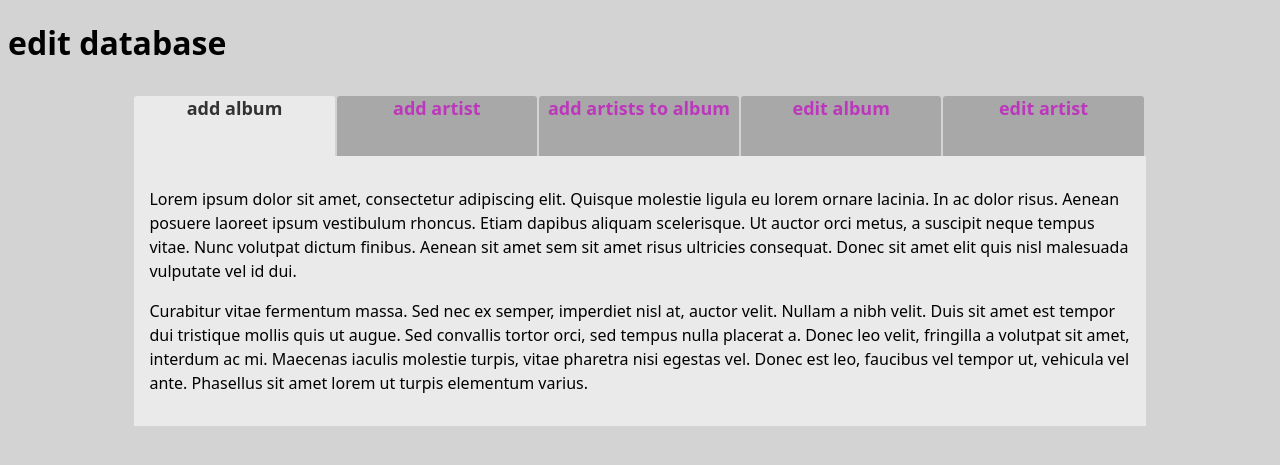
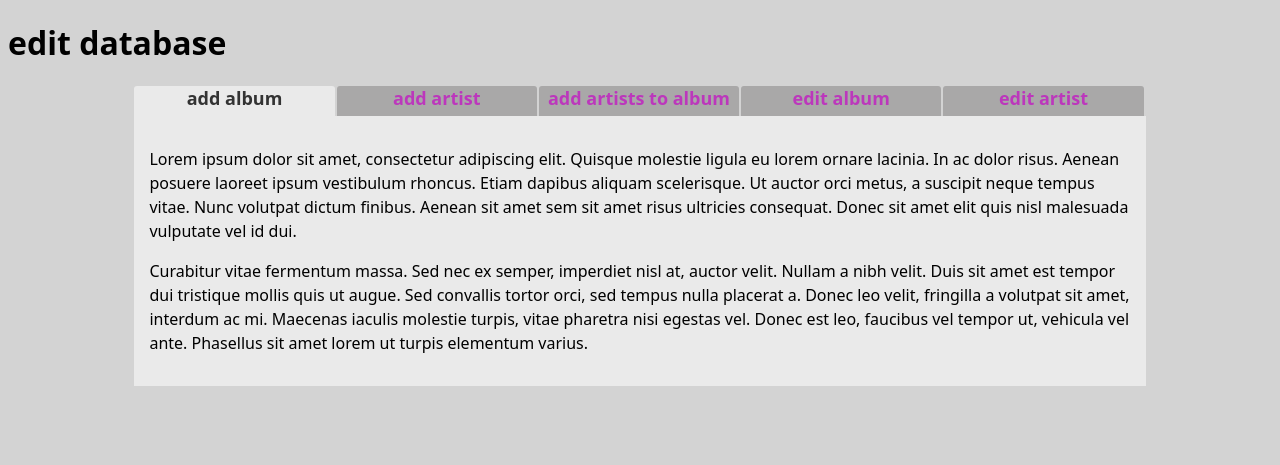
Before and after one commit to krzyssikora/media_list, a Flask app: page /edit in a window 1280 px wide. Shown: the part 61-526 px from the top of the page. Run offline with Flask 2, Linux system fonts and the light colour scheme; some libraries are stand-ins or nearby versions.

Commit message:
added submenu to edit

```diff
--- a/music_flask/music_flask/__init__.py
+++ b/music_flask/music_flask/__init__.py
@@ -77,5 +77,11 @@ def about():
     return render_template('about.html', title=title)
 
 
+@app.route('/edit_test')
+def edit_test():
+    title = 'test'
+    return render_template('edit_test.html', title=title)
+
+
 if __name__ == '__main__':
     app.run(debug=True)
--- a/music_flask/music_flask/static/css/styles.css
+++ b/music_flask/music_flask/static/css/styles.css
@@ -192,7 +192,6 @@ table {
 }
 
 #tabs > ul > li {
-  padding-top: 10px;
   min-width: 20%;
   font-size: large;
   font-weight: bold;
@@ -200,15 +199,15 @@ table {
 
 #tabs > ul > li > a {
 	display: block;
-	height: 60px;
-	/* line-height: 30px; */
+	height: 30px;
 	margin-right: 2px;
   background-color: rgb(169, 168, 168);
 	color: rgb(188, 55, 188);
   text-decoration: none;
-	/* padding: 0 10px; */
 	border-radius: 3px 3px 0 0;
   overflow: hidden;
+  position: relative;
+  bottom: 0;
 }
 
 #tabs > div {
--- a/music_flask/music_flask/static/js/script.js
+++ b/music_flask/music_flask/static/js/script.js
@@ -53,24 +53,24 @@
         if (window.innerWidth < 450) {
             this.document.getElementById('btn-50').style.display = 'none'
         };
+
+        // get rid of some buttons if window too small
         window.onresize = function() {
             var width = window.innerWidth;
             if (width < 420) {
-                console.log(`below: ${width}`)
                 document.getElementById('btn-20').style.display = 'none'
                 document.getElementById('btn-50').style.display = 'none'
             };
             if (width >= 420 & width < 450) {
-                console.log(`between ${width}`)
                 document.getElementById('btn-20').style.display = 'inline'
                 document.getElementById('btn-50').style.display = 'none'
             };
             if (width >= 450) {
-                console.log(`over ${width}`)
                 document.getElementById('btn-20').style.display = 'inline'
                 document.getElementById('btn-50').style.display = 'inline'
             };
         };
+
         // lower div for pages controls
         pages_controls_bottom.innerHTML =
         `<a href="#" id="first-bottom" class="slide">\<\<</a>
--- a/music_flask/music_flask/static/js/script_edit.js
+++ b/music_flask/music_flask/static/js/script_edit.js
@@ -2,6 +2,8 @@
     "use strict";
 
     const tabs = document.querySelectorAll("#tabs > ul > li > a");
+
+	resizeTabs();
 
 	/*for ( let eachTab of tabs){ eachTab.addEventListener("click", selectTab);}*/
 
@@ -31,4 +33,30 @@
 			}, 20);
 		}, {capture:false, once:true, passive:false});
 	};
+
+	function resizeTabs() {
+		var width = window.innerWidth;
+		if (width > 1100) {
+			tabs.forEach(function(elt){
+				elt.style.height = '30px'
+			})
+		} else if (width > 600) {
+			tabs.forEach(function(elt){
+				elt.style.height = '60px'
+			})
+		} else if (width > 500) {
+			tabs.forEach(function(elt){
+				elt.style.height = '90px'
+			})
+		} else {
+			tabs.forEach(function(elt){
+				elt.style.height = '120px'
+			})
+		};
+	}
+
+	window.onresize = function() {
+		resizeTabs();
+	};
+
 })();
--- a/music_flask/music_flask/templates/edit.html
+++ b/music_flask/music_flask/templates/edit.html
@@ -1,5 +1,11 @@
 {% extends "layout.html" %}
 {% block content %}
+<script src="https://code.jquery.com/jquery-2.1.4.min.js"></script>
+<script>
+    $(function(){
+      $("#includedContent").load("{{ url_for('edit_test') }}");
+    });
+</script>
 <div>
     <h1>{{ title }}</h1>
     <div id="tabs">
@@ -12,13 +18,8 @@
 		</ul>
 
 		<div id="tabs-1" class="visible">
-			<p>
-				Lorem ipsum dolor sit amet, consectetur adipiscing elit. Quisque molestie ligula eu lorem ornare lacinia. In ac dolor risus. Aenean posuere laoreet ipsum vestibulum rhoncus. Etiam dapibus aliquam scelerisque. Ut auctor orci metus, a suscipit neque tempus vitae. Nunc volutpat dictum finibus. Aenean sit amet sem sit amet risus ultricies consequat. Donec sit amet elit quis nisl malesuada vulputate vel id dui.
-			</p>
-
-			<p>
-				Curabitur vitae fermentum massa. Sed nec ex semper, imperdiet nisl at, auctor velit. Nullam a nibh velit. Duis sit amet est tempor dui tristique mollis quis ut augue. Sed convallis tortor orci, sed tempus nulla placerat a. Donec leo velit, fringilla a volutpat sit amet, interdum ac mi. Maecenas iaculis molestie turpis, vitae pharetra nisi egestas vel. Donec est leo, faucibus vel tempor ut, vehicula vel ante. Phasellus sit amet lorem ut turpis elementum varius.
-			</p>
+			<script type="javascript"></script>
+			<div id="includedContent"></div>
 		</div>
 
 		<div id="tabs-2" class="hidden">
--- /dev/null
+++ b/music_flask/music_flask/templates/edit_test.html
@@ -0,0 +1,9 @@
+<bodY>
+	<p>
+		Lorem ipsum dolor sit amet, consectetur adipiscing elit. Quisque molestie ligula eu lorem ornare lacinia. In ac dolor risus. Aenean posuere laoreet ipsum vestibulum rhoncus. Etiam dapibus aliquam scelerisque. Ut auctor orci metus, a suscipit neque tempus vitae. Nunc volutpat dictum finibus. Aenean sit amet sem sit amet risus ultricies consequat. Donec sit amet elit quis nisl malesuada vulputate vel id dui.
+	</p>
+
+	<p>
+		Curabitur vitae fermentum massa. Sed nec ex semper, imperdiet nisl at, auctor velit. Nullam a nibh velit. Duis sit amet est tempor dui tristique mollis quis ut augue. Sed convallis tortor orci, sed tempus nulla placerat a. Donec leo velit, fringilla a volutpat sit amet, interdum ac mi. Maecenas iaculis molestie turpis, vitae pharetra nisi egestas vel. Donec est leo, faucibus vel tempor ut, vehicula vel ante. Phasellus sit amet lorem ut turpis elementum varius.
+	</p>
+</bodY>
```
